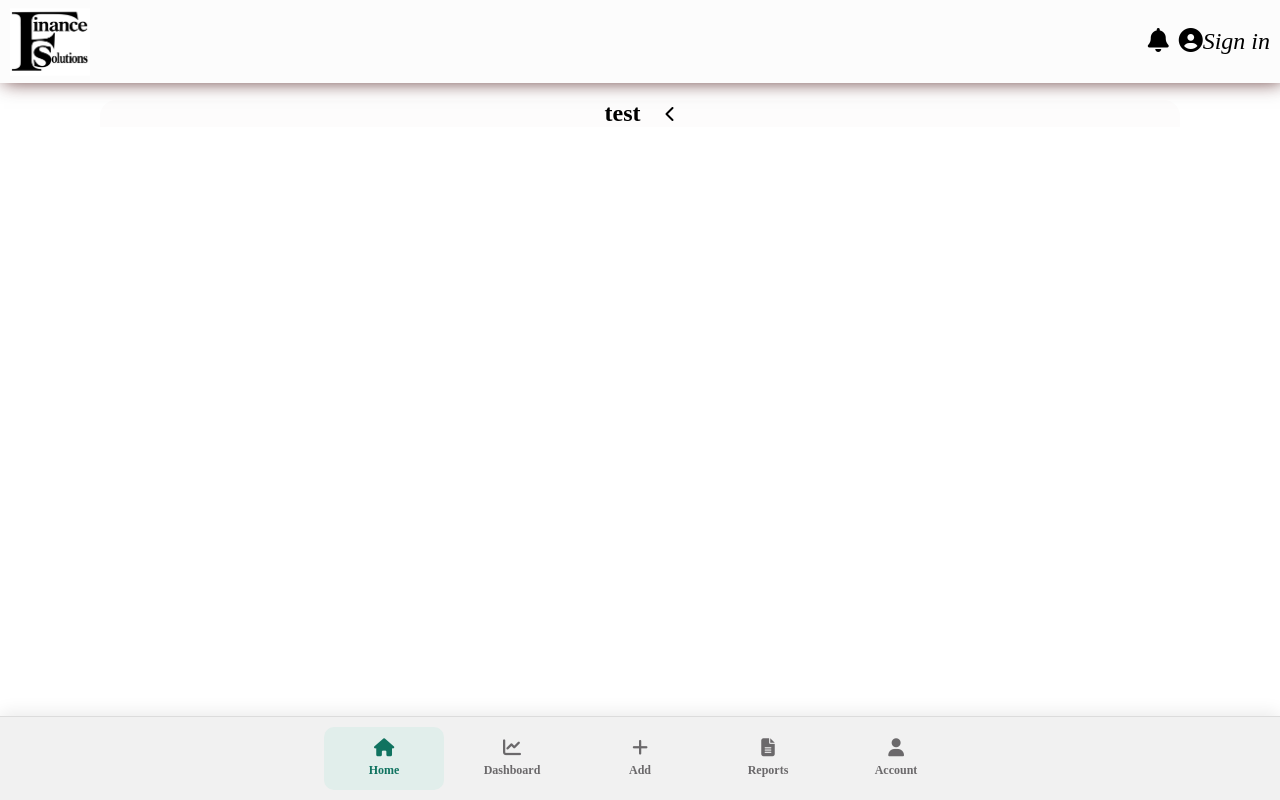
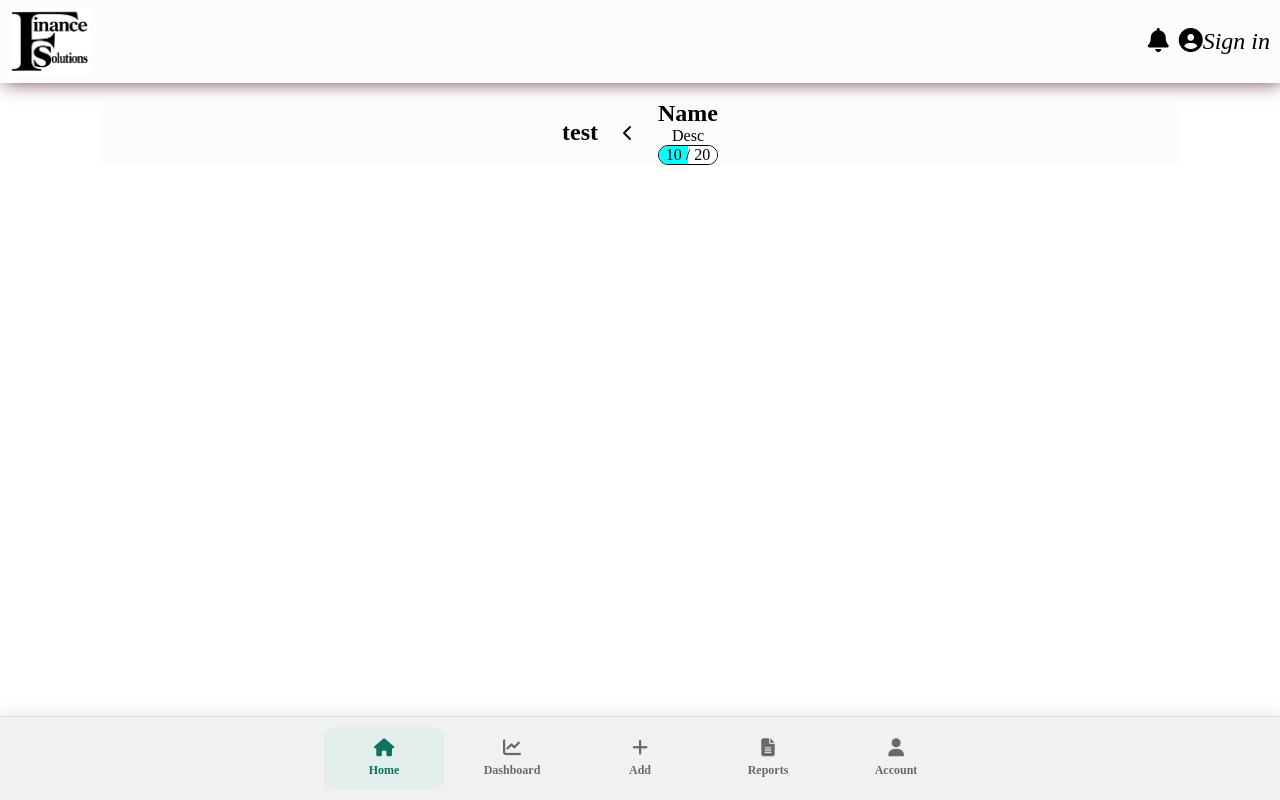
Before and after one commit to ceejaystokes09-stack/BudgetApp.github.io, a React (Vite) app in the folder my-react-app/: page / in a window 1280 px wide. Built offline with nearby package versions, Linux system fonts and the light colour scheme.

Commit message:
added a task.jsx to show the taks

```diff
--- a/my-react-app/src/components/Group.jsx
+++ b/my-react-app/src/components/Group.jsx
@@ -1,4 +1,5 @@
 import "../index.css"
+import Task from "./Task"
 
 
 function Group({Tasks, Name}){
@@ -9,7 +10,9 @@ function Group({Tasks, Name}){
     return (
         <div className="group-header center gap " style={{textAlign: "center"}}>
             <h2>{Name}</h2><i className="fa-solid fa-chevron-left" onClick={expand}></i>
+            <Task />
         </div>
+
     )
 }
 export default Group
--- /dev/null
+++ b/my-react-app/src/components/Progress.jsx
@@ -0,0 +1,14 @@
+import "../index.css"
+
+function Progress({Current, Max, Colors}){
+    const p = (Current / Max) * 100
+    return (
+        <div className="pill">
+            <div className="progress" style={{background: `linear-gradient(to right, ${Colors[0]} ${p}%, ${Colors[1]} ${p}%)`, borderRadius:"inherit"}}>
+                <p>{Current} / {Max}</p>
+            </div>
+        </div>
+    )
+}
+
+export default Progress
--- /dev/null
+++ b/my-react-app/src/components/Task.jsx
@@ -0,0 +1,19 @@
+import "../index.css"
+import Progress from "./Progress"
+
+function Task({Name, Desc, Current, Max, Status}){
+    return <>
+    <div>
+        <div>
+
+        </div>
+        <div>
+            <h2>Name</h2>
+            <p>Desc</p>
+            <Progress Current={10} Max={20} Colors={["aqua", "white"]}/>
+        </div>
+    </div>
+    </>
+}
+
+export default Task
--- a/my-react-app/src/index.css
+++ b/my-react-app/src/index.css
@@ -98,6 +98,10 @@ i{
     backdrop-filter: blur(15px);
 }
 
+.pill{
+    border-radius: 1em;
+    border: solid 1px black;
+}
 
 /*
 ==============================================================================
```
